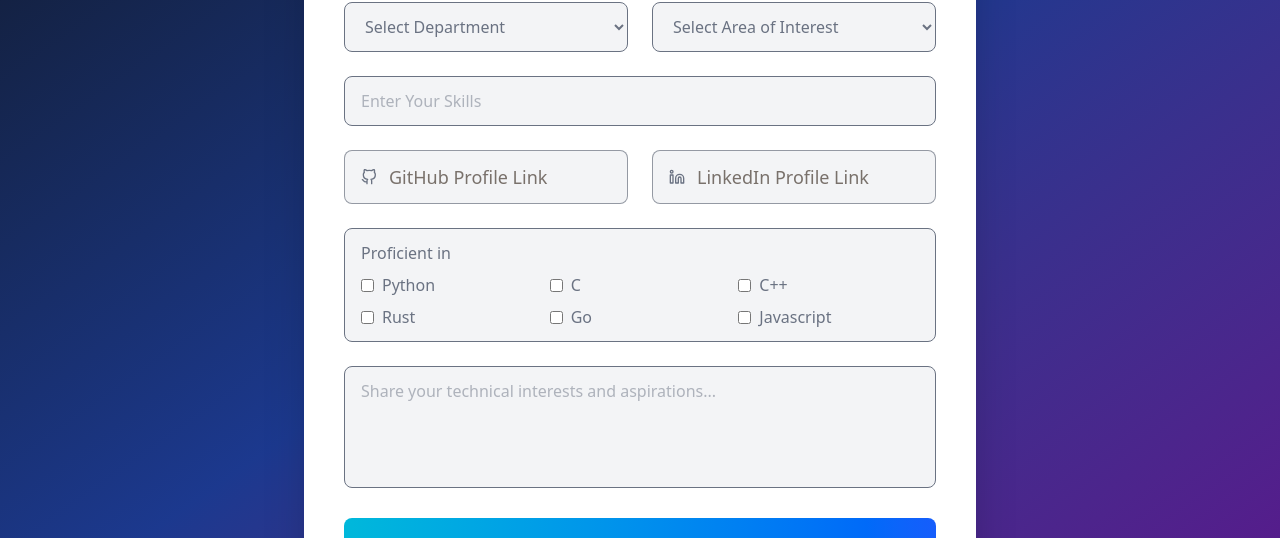
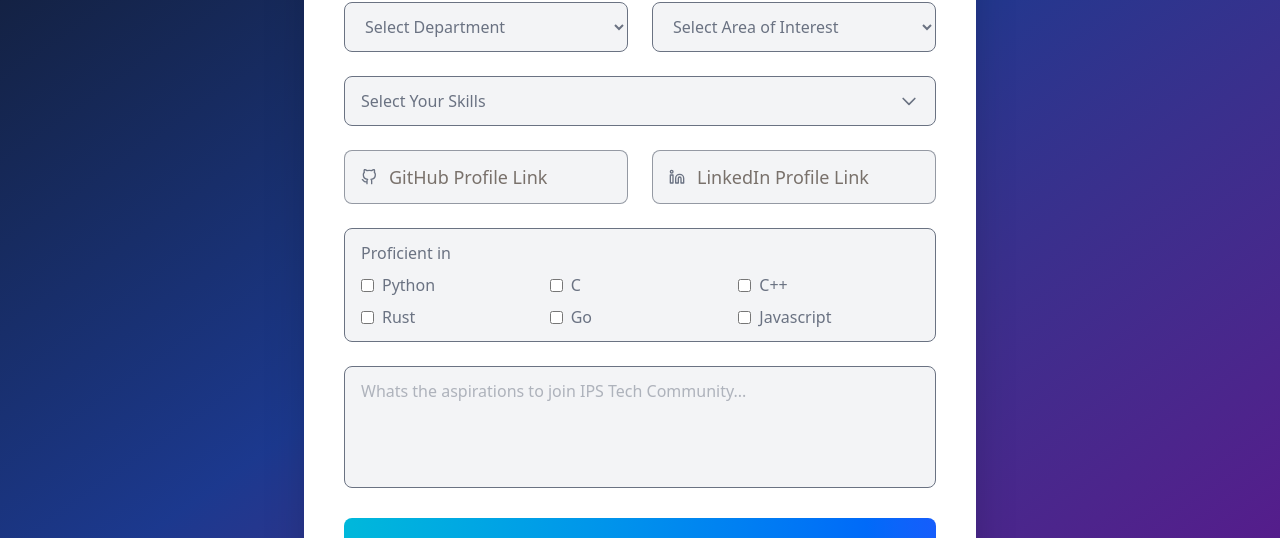
Before and after one commit to Kite-IPS/Ips_Portfolio, a React (Vite) app in the folder Client/: page /join-community in a window 1280 px wide. Shown: the part 262-800 px from the top of the page. Built offline with nearby package versions, Linux system fonts and the light colour scheme.

Commit message:
skill field is changed to a dropdown

```diff
--- a/Client/src/Pages/JoinCommunity.jsx
+++ b/Client/src/Pages/JoinCommunity.jsx
@@ -3,7 +3,6 @@ import emailjs from 'emailjs-com';
 import { motion, AnimatePresence } from 'framer-motion';
 import { FiUser, FiMail, FiArrowRight, FiPhone, FiGithub, FiLinkedin } from 'react-icons/fi';
 import aboutImg from '../assets/IPS-WHITE-batch.png';
-<link rel='stylesheet' href='index.css'></link>
 
 const JoinCommunity = () => {
   const [formData, setFormData] = useState({
@@ -11,7 +10,7 @@ const JoinCommunity = () => {
     email: '',
     department: '',
     year: '',
-    skill: '',
+    skills: [],
     interest: '',
     areaOfInterest: '',
     githubLink: '',
@@ -22,6 +21,7 @@ const JoinCommunity = () => {
 
   const [isSending, setIsSending] = useState(false);
   const [submitted, setSubmitted] = useState(false);
+  const [skillsDropdownOpen, setSkillsDropdownOpen] = useState(false);
   const form = useRef();
 
   const handleChange = (e) => {
@@ -36,6 +36,20 @@ const JoinCommunity = () => {
       setFormData({
         ...formData,
         proficientIn: formData.proficientIn.filter(item => item !== value)
+      });
+    }
+  };
+
+  const handleSkillSelection = (skill) => {
+    if (formData.skills.includes(skill)) {
+      setFormData({
+        ...formData,
+        skills: formData.skills.filter(item => item !== skill)
+      });
+    } else {
+      setFormData({
+        ...formData,
+        skills: [...formData.skills, skill]
       });
     }
   };
@@ -71,6 +85,19 @@ const JoinCommunity = () => {
       () => alert('An error occurred, please try again.')
     );
   };
+
+  // Skills list
+  const skillsList = [
+    "JavaScript", "Frameworks & Libraries", "Databases & APIs",
+    "Mathematics & Algorithms", "Programming (Python & Libraries)",
+    "Model Deployment & Cloud Integration", "Real-Time Operating Systems (RTOS)",
+    "IoT Communication Protocols", "Embedded & Cloud Integration",
+    "Cybersecurity & Data Handling", "3D Modeling Software",
+    "Rendering & Animation", "3D Printing & Simulation",
+    "Robot Operating System (ROS)", "Kinematics & Motion Planning",
+    "Sensor Integration & Actuation", "Visual & Interaction Design",
+    "App Deployment & Performance Optimization"
+  ];
 
   // Common input field styles with hover effect
   const inputStyles = "w-full bg-transparent text-black placeholder-stone-500 focus:outline-none text-lg transition-all duration-300 ease-in-out";
@@ -187,14 +214,71 @@ const JoinCommunity = () => {
                     ))}
                   </select>
                 </div>
-                <input
-                  type="text"
-                  name="skill"
-                  value={formData.skill}
-                  onChange={handleChange}
-                  placeholder="Enter Your Skills"
-                  className={`w-full bg-gray-100 text-gray-500 border border-gray-500 px-4 py-3 rounded-lg focus:outline-none transition-all duration-300 ease-in-out hover:border-blue-500 focus:border-blue-500 focus:ring-2 focus:ring-blue-300 focus:ring-opacity-50`}
-                />
+
+                {/* Multi-select Skills Dropdown */}
+                <div className="relative">
+                  <div
+                    className={`w-full bg-gray-100 text-gray-500 border border-gray-500 px-4 py-3 rounded-lg cursor-pointer transition-all duration-300 ease-in-out ${skillsDropdownOpen ? 'border-blue-500 ring-2 ring-blue-300 ring-opacity-50' : 'hover:border-blue-500'}`}
+                    onClick={() => setSkillsDropdownOpen(!skillsDropdownOpen)}
+                  >
+                    <div className="flex justify-between items-center">
+                      <span>{formData.skills.length > 0 ? `${formData.skills.length} skill(s) selected` : 'Select Your Skills'}</span>
+                      <svg className={`w-5 h-5 transition-transform duration-300 ${skillsDropdownOpen ? 'transform rotate-180' : ''}`} fill="none" stroke="currentColor" viewBox="0 0 24 24" xmlns="http://www.w3.org/2000/svg">
+                        <path strokeLinecap="round" strokeLinejoin="round" strokeWidth="2" d="M19 9l-7 7-7-7"></path>
+                      </svg>
+                    </div>
+
+                    {/* Selected skills preview */}
+                    {formData.skills.length > 0 && (
+                      <div className="mt-2 flex flex-wrap gap-2">
+                        {formData.skills.map(skill => (
+                          <span
+                            key={skill}
+                            className="inline-flex items-center px-2.5 py-0.5 rounded-full text-xs font-medium bg-blue-100 text-blue-800"
+                          >
+                            {skill}
+                            <button
+                              type="button"
+                              className="ml-1.5 inline-flex text-blue-500 hover:text-blue-700 focus:outline-none"
+                              onClick={(e) => {
+                                e.stopPropagation();
+                                handleSkillSelection(skill);
+                              }}
+                            >
+                              ×
+                            </button>
+                          </span>
+                        ))}
+                      </div>
+                    )}
+                  </div>
+
+                  {/* Dropdown menu */}
+                  {skillsDropdownOpen && (
+                    <div className="absolute z-10 mt-1 w-full bg-white border border-gray-300 rounded-lg shadow-lg max-h-60 overflow-y-auto">
+                      {skillsList.map(skill => (
+                        <div
+                          key={skill}
+                          className={`px-4 py-2 cursor-pointer transition-all duration-200 ease-in-out hover:bg-blue-50 ${formData.skills.includes(skill) ? 'bg-blue-100 text-blue-800' : 'text-gray-700'}`}
+                          onClick={() => handleSkillSelection(skill)}
+                        >
+                          <div className="flex items-center">
+                            <input
+                              type="checkbox"
+                              checked={formData.skills.includes(skill)}
+                              onChange={() => {}}
+                              className="mr-2 h-4 w-4 text-blue-600 focus:ring-blue-500 border-gray-300 rounded"
+                            />
+                            {skill}
+                          </div>
+                        </div>
+                      ))}
+                    </div>
+                  )}
+
+                  {/* Hidden input for form submission */}
+                  <input type="hidden" name="skillsList" value={formData.skills.join(', ')} />
+                </div>
 
                 <div className="grid grid-cols-1 md:grid-cols-2 gap-6">
                   <motion.div initial={{ opacity: 0, y: 20 }} animate={{ opacity: 1, y: 0 }} transition={{ delay: 0.3 }}>
@@ -249,13 +333,14 @@ const JoinCommunity = () => {
                   name="interest"
                   value={formData.interest}
                   onChange={handleChange}
-                  placeholder="Share your technical interests and aspirations..."
+                  placeholder="Whats the aspirations to join IPS Tech Community..."
                   rows="4"
                   className="w-full bg-gray-100 text-gray-500 border border-gray-500 px-4 py-3 rounded-lg focus:outline-none resize-none transition-all duration-300 ease-in-out hover:border-blue-500 focus:border-blue-500 focus:ring-2 focus:ring-blue-300 focus:ring-opacity-50"
                 />
 
-                {/* Hidden fields for emailjs to include proficientIn as a comma-separated string */}
+                {/* Hidden fields for emailjs */}
                 <input type="hidden" name="proficientInList" value={formData.proficientIn.join(', ')} />
+                <input type="hidden" name="skills" value={formData.skills.join(', ')} />
 
                 <button
                   type="submit"
```
